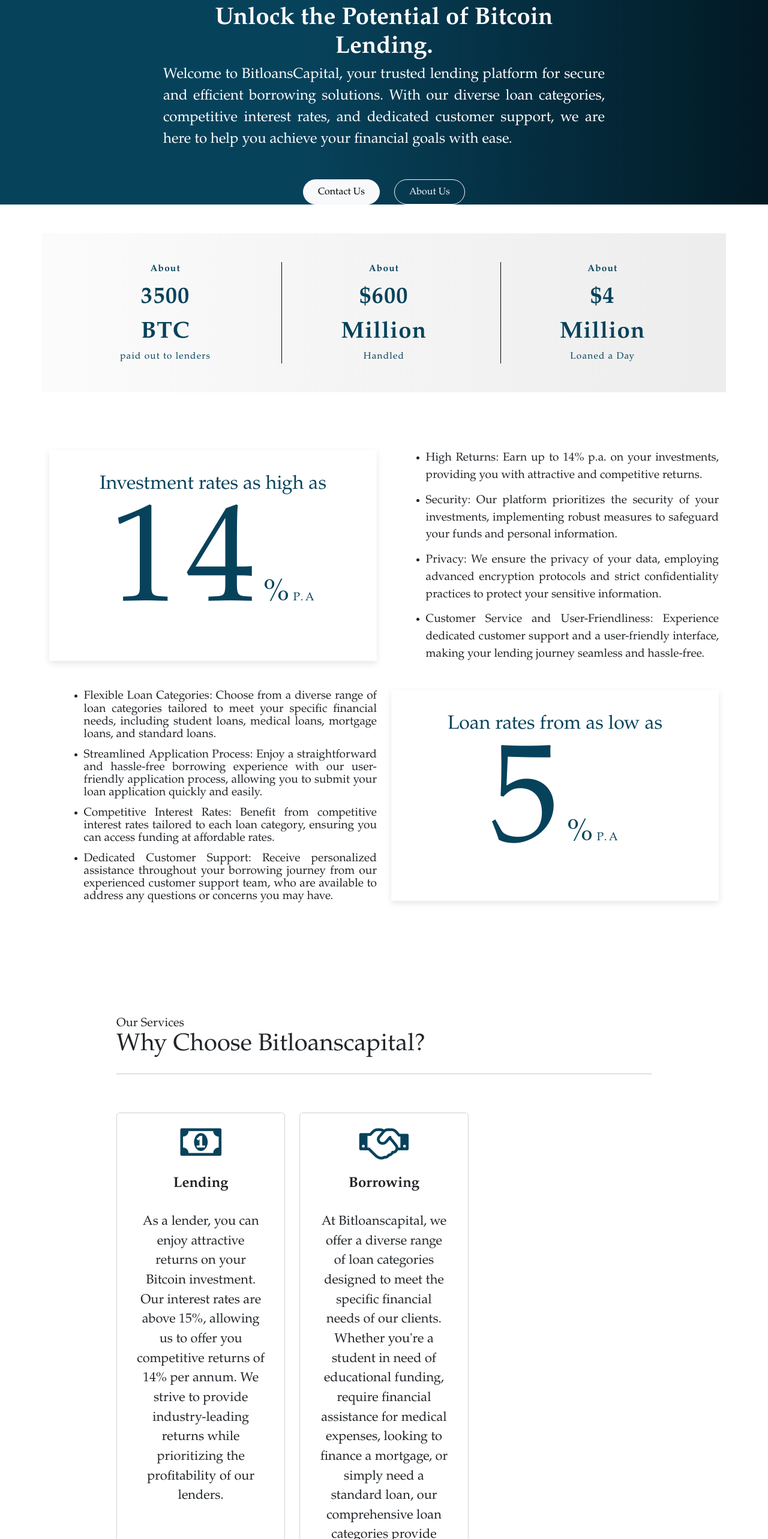
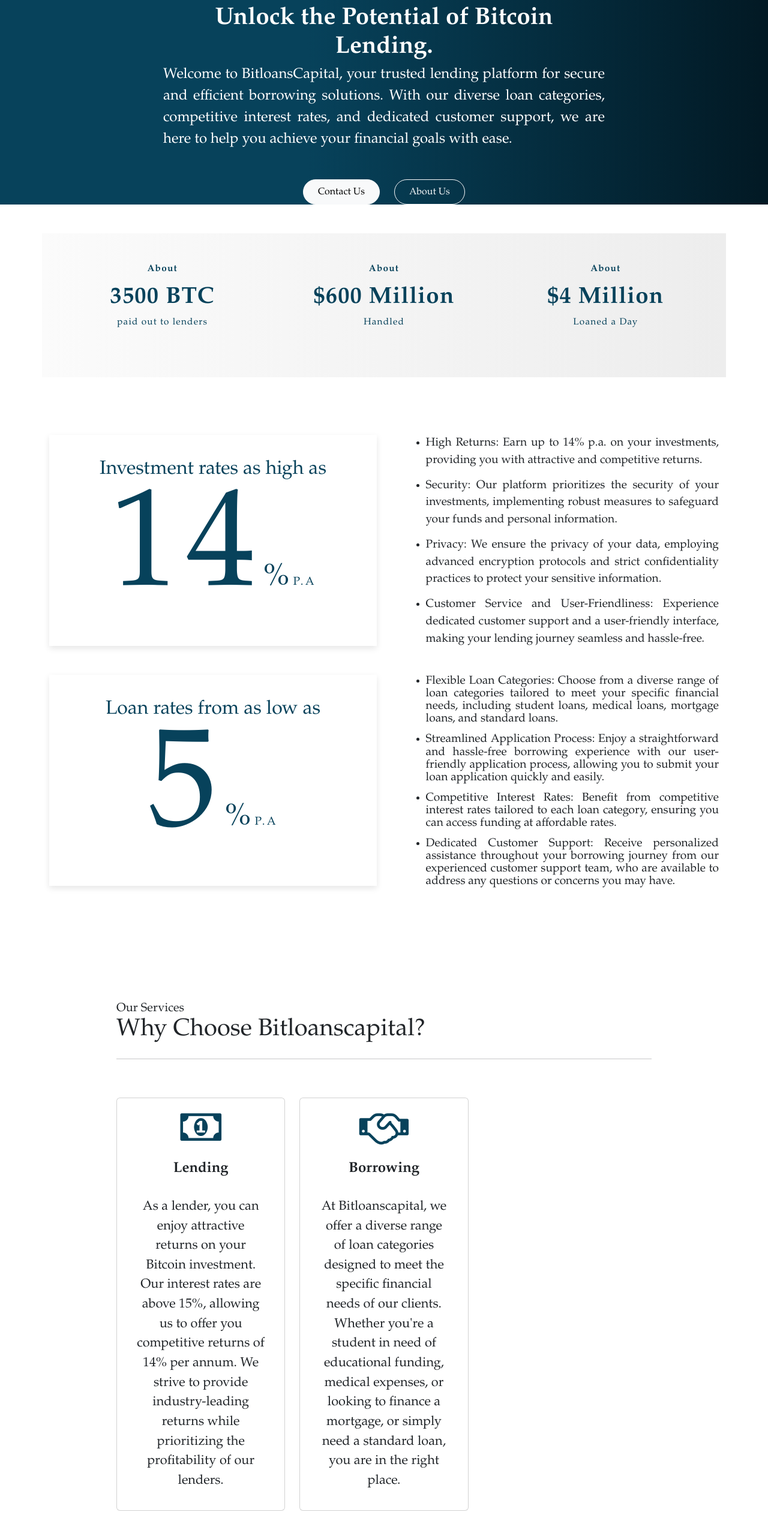
Before and after one commit to eldavido7/bitloan, a React (Create React App) app: page / in a window 1280 px wide. Shown: the part 234-2800 px from the top of the page at 60% size. Built offline with nearby package versions, Linux system fonts and the light colour scheme.

Commit message:
finally vertical responsive grid

```diff
--- a/package.json
+++ b/package.json
@@ -4,7 +4,10 @@
   "version": "0.1.0",
   "private": true,
   "dependencies": {
+    "@emotion/react": "^11.11.1",
+    "@emotion/styled": "^11.11.0",
     "@fortawesome/fontawesome-free": "^6.4.0",
+    "@mui/material": "^5.13.5",
     "@testing-library/jest-dom": "^5.16.5",
     "@testing-library/react": "^13.4.0",
     "@testing-library/user-event": "^13.5.0",
--- a/src/components/Home.jsx
+++ b/src/components/Home.jsx
@@ -1,6 +1,16 @@
-import React from 'react'
+import * as React from 'react';
+import Grid from '@mui/material/Grid';
+import FormLabel from '@mui/material/FormLabel';
+import FormControl from '@mui/material/FormControl';
+import FormControlLabel from '@mui/material/FormControlLabel';
+import { Typography } from '@mui/material';
+import RadioGroup from '@mui/material/RadioGroup';
+import Radio from '@mui/material/Radio';
+import Paper from '@mui/material/Paper';
+
 
 export default function Home() {
+
     return (
         <div>
             <section id="home">
@@ -40,160 +50,118 @@
             <section id='added1'>
                 <div className="container my-5 py-5"
                     style={{
-                        display: 'flex',
-                        flexDirection: 'row',
-                        justifyContent: 'center',
-                        alignItems: 'center',
+                        display: 'grid',
+                        gridTemplateColumns: 'repeat(auto-fit, minmax(200px, 1fr))',
+                        gap: '1rem',
                         background: 'linear-gradient(to right, #fbfbfb, #ededed)',
-                        height: 'max(30vh, 10rem) 15rem',
+                        minHeight: '30vh',
                         width: '100%',
-                        padding: 'max(3vh, 1rem) 1.5rem',
+                        padding: '3vh 1.5rem',
                         boxSizing: 'border-box',
                         fontFamily: 'Garamond, serif',
-                    }}
-                >
-                    <div className="row"
-                        style={{
-                            flex: 1,
-                            display: 'flex',
-                            flexDirection: 'column',
-                            justifyContent: 'center',
-                            alignItems: 'center',
-                            borderRight: '0.1vw solid black',
                         textAlign: 'center',
                     }}
                 >
-                        <div className="col-md-6">
-
+                    <div className="item">
                         <div
                             style={{
-                                    fontSize: '1.2vw', // 1.2% of the viewport width
+                                fontSize: '1.2vw',
                                 fontWeight: 'bold',
                                 color: '#07425b',
-                                    marginBottom: '1vh', // 1% of the viewport height
-                                    letterSpacing: '0.15vh', // 0.15% of the viewport height
+                                marginBottom: '1vh',
+                                letterSpacing: '0.15vh',
                             }}
                         >
                             About
                         </div>
                         <div
                             style={{
-                                    fontSize: '3vw', // 3% of the viewport width
+                                fontSize: '3vw',
                                 fontWeight: 'bold',
                                 color: '#07425b',
-                                    letterSpacing: '0.15vh', // 0.15% of the viewport height
+                                letterSpacing: '0.15vh',
                             }}
                         >
                             3500 BTC
                         </div>
                         <div
                             style={{
-                                    fontSize: '1.2vw', // 1.2% of the viewport width
+                                fontSize: '1.2vw',
                                 fontWeight: 'normal',
                                 color: '#07425b',
-                                    letterSpacing: '0.15vh', // 0.15% of the viewport height
+                                letterSpacing: '0.15vh',
                             }}
                         >
                             paid out to lenders
                         </div>
                     </div>
 
-                    </div>
-
-                    <div className="row"
-                        style={{
-                            flex: 1,
-                            display: 'flex',
-                            flexDirection: 'column',
-                            justifyContent: 'center',
-                            alignItems: 'center',
-                            borderRight: '0.1vw solid black',
-                            textAlign: 'center',
-                        }}
-                    >
-                        <div className="col-md-6">
-
+                    <div className="item">
                         <div
                             style={{
-                                    fontSize: '1.2vw', // 1.2% of the viewport width
+                                fontSize: '1.2vw',
                                 fontWeight: 'bold',
                                 color: '#07425b',
-                                    marginBottom: '1vh', // 1% of the viewport height
-                                    letterSpacing: '0.15vh', // 0.15% of the viewport height
+                                marginBottom: '1vh',
+                                letterSpacing: '0.15vh',
                             }}
                         >
                             About
                         </div>
                         <div
                             style={{
-                                    fontSize: '3vw', // 3% of the viewport width
+                                fontSize: '3vw',
                                 fontWeight: 'bold',
                                 color: '#07425b',
-                                    letterSpacing: '0.15vh', // 0.15% of the viewport height
+                                letterSpacing: '0.15vh',
                             }}
                         >
                             $600 Million
                         </div>
                         <div
                             style={{
-                                    fontSize: '1.2vw', // 1.2% of the viewport width
+                                fontSize: '1.2vw',
                                 fontWeight: 'normal',
                                 color: '#07425b',
-                                    letterSpacing: '0.15vh', // 0.15% of the viewport height
+                                letterSpacing: '0.15vh',
                             }}
                         >
                             Handled
                         </div>
                     </div>
 
-                    </div>
-
-                    <div className="row"
-                        style={{
-                            flex: 1,
-                            display: 'flex',
-                            flexDirection: 'column',
-                            justifyContent: 'center',
-                            alignItems: 'center',
-
-                            textAlign: 'center',
-                        }}
-                    >
-                        <div className="col-md-6">
-
+                    <div className="item">
                         <div
                             style={{
-                                    fontSize: '1.2vw', // 1.2% of the viewport width
+                                fontSize: '1.2vw',
                                 fontWeight: 'bold',
                                 color: '#07425b',
-                                    marginBottom: '1vh', // 1% of the viewport height
-                                    letterSpacing: '0.15vh', // 0.15% of the viewport height
+                                marginBottom: '1vh',
+                                letterSpacing: '0.15vh',
                             }}
                         >
                             About
                         </div>
                         <div
                             style={{
-                                    fontSize: '3vw', // 3% of the viewport width
+                                fontSize: '3vw',
                                 fontWeight: 'bold',
                                 color: '#07425b',
-                                    letterSpacing: '0.15vh', // 0.15% of the viewport height
+                                letterSpacing: '0.15vh',
                             }}
                         >
                             $4 Million
                         </div>
                         <div
                             style={{
-                                    fontSize: '1.2vw', // 1.2% of the viewport width
+                                fontSize: '1.2vw',
                                 fontWeight: 'normal',
                                 color: '#07425b',
-                                    letterSpacing: '0.15vh', // 0.15% of the viewport height
+                                letterSpacing: '0.15vh',
                             }}
                         >
                             Loaned a Day
                         </div>
-                        </div>
-
                     </div>
                 </div>
             </section>
@@ -227,17 +195,6 @@
                         </div>
 
                         <div className="col-md-6">
-                            <div style={{ flex: 1, paddingLeft: '2vw' }}>
-                                <ul style={{ fontSize: '1.5vw', lineHeight: 1.1 }}>
-                                    <li style={{ marginBottom: '1vw', textAlign: 'justify' }}>Flexible Loan Categories: Choose from a diverse range of loan categories tailored to meet your specific financial needs, including student loans, medical loans, mortgage loans, and standard loans.</li>
-                                    <li style={{ marginBottom: '1vw', textAlign: 'justify' }}>Streamlined Application Process: Enjoy a straightforward and hassle-free borrowing experience with our user-friendly application process, allowing you to submit your loan application quickly and easily.</li>
-                                    <li style={{ marginBottom: '1vw', textAlign: 'justify' }}>Competitive Interest Rates: Benefit from competitive interest rates tailored to each loan category, ensuring you can access funding at affordable rates.</li>
-                                    <li style={{ marginBottom: '1vw', textAlign: 'justify' }}>Dedicated Customer Support: Receive personalized assistance throughout your borrowing journey from our experienced customer support team, who are available to address any questions or concerns you may have.</li>
-                                </ul>
-                            </div>
-                        </div>
-
-                        <div className="col-md-6">
                             <div style={{ display: 'flex', alignItems: 'center', justifyContent: 'center', backgroundColor: 'white', fontFamily: 'Garamond, serif', color: '#07425b', padding: '3vw', boxShadow: '0px 4px 10px rgba(0, 0, 0, 0.1)' }}>
                                 <div style={{ flex: 1, textAlign: 'center' }}>
                                     <h2 style={{ fontSize: '2.5vw', marginBottom: '0.5vw' }}>Loan rates from as low as</h2>
@@ -249,6 +206,18 @@
                             <br></br>
                             <br></br>
                         </div>
+
+                        <div className="col-md-6">
+                            <div style={{ flex: 1, paddingLeft: '2vw' }}>
+                                <ul style={{ fontSize: '1.5vw', lineHeight: 1.1 }}>
+                                    <li style={{ marginBottom: '1vw', textAlign: 'justify' }}>Flexible Loan Categories: Choose from a diverse range of loan categories tailored to meet your specific financial needs, including student loans, medical loans, mortgage loans, and standard loans.</li>
+                                    <li style={{ marginBottom: '1vw', textAlign: 'justify' }}>Streamlined Application Process: Enjoy a straightforward and hassle-free borrowing experience with our user-friendly application process, allowing you to submit your loan application quickly and easily.</li>
+                                    <li style={{ marginBottom: '1vw', textAlign: 'justify' }}>Competitive Interest Rates: Benefit from competitive interest rates tailored to each loan category, ensuring you can access funding at affordable rates.</li>
+                                    <li style={{ marginBottom: '1vw', textAlign: 'justify' }}>Dedicated Customer Support: Receive personalized assistance throughout your borrowing journey from our experienced customer support team, who are available to address any questions or concerns you may have.</li>
+                                </ul>
+                            </div>
+                        </div>
+
                     </div>
                 </div>
             </section>
@@ -257,7 +226,7 @@
 
             <section id="service">
                 <div className="container my-5 py-5">
-                    <div className="row" style={{ margin: '100px', marginTop: '0', marginBottom: '0'}}>
+                    <div className="row" style={{ margin: '100px', marginTop: '0', marginBottom: '0' }}>
                         <div className="col-12">
                             <h3 className="fs-5 text-left mb-0">Our Services </h3>
                             <h1 className="display-6 text-left mb-4">Why Choose Bitloanscapital?</h1>
@@ -265,7 +234,7 @@
                         </div>
                     </div>
 
-                    <div className="row mt-5" style={{ margin: '100px', marginTop: '0', marginBottom: '0'}}>
+                    <div className="row mt-5" style={{ margin: '100px', marginTop: '0', marginBottom: '0' }}>
                         <div className="col-md-4">
                             <a href='/lend' style={{ textDecoration: 'none' }}>
                                 <div className="card p-3 h-100">
@@ -289,11 +258,10 @@
                                     <h5 className="card-title text-center mb-3 fs-4 fw-bold">Borrowing
                                     </h5>
                                     <div className="card-body text-left">
-                                        <p className="card-text text-center lead" style={{ fontSize: '1.7vw' }}>At Bitloanscapital, we offer a diverse range of loan categories designed to meet the specific financial needs of our clients.
-                                            Whether you're a student in need of educational funding, require financial assistance for medical expenses, looking to finance
-                                            a mortgage, or simply need a standard loan, our comprehensive loan categories provide flexible and competitive options. With
-                                            attractive interest rates and collateral requirements, Bitloanscapital is the ideal choice for borrowers seeking efficient and
-                                            secure lending solutions.
+                                        <p className="card-text text-center lead" style={{ fontSize: '1.7vw' }}>At Bitloanscapital, we offer a diverse range of loan categories
+                                            designed to meet the specific financial needs of our clients.
+                                            Whether you're a student in need of educational funding, medical expenses, or looking to finance
+                                            a mortgage, or simply need a standard loan, you are in the right place.
                                         </p>
                                     </div>
                                 </div>
@@ -316,9 +284,9 @@
                         </div>
                     </div>
 
-                    <div className="row" style={{ margin: '100px', marginTop: '0', marginBottom: '0'}}>
+                    <div className="row" style={{ margin: '100px', marginTop: '0', marginBottom: '0' }}>
                         <div className="col-12">
-                            <h1 className="display-6 text-left mb-4"><i className="fa fa-book me-2" style={{ color: '#07425b'  }}></i> Flexible Terms and Conditions</h1>
+                            <h1 className="display-6 text-left mb-4"><i className="fa fa-book me-2" style={{ color: '#07425b' }}></i> Flexible Terms and Conditions</h1>
                             <h3 className="display-8 text-left mb-4">Unlike automated crypto lending platforms, our terms and
                                 conditions are set by the company and frequently updated based on community feedback.
                                 This flexibility allows us to adapt and meet the evolving needs of our clients. We take
@@ -336,7 +304,7 @@
                         </div>
                     </div>
 
-                    <div className="row" style={{ margin: '100px', marginTop: '0', marginBottom: '0'}}>
+                    <div className="row" style={{ margin: '100px', marginTop: '0', marginBottom: '0' }}>
                         <div className="col-12">
                             <h1 className="display-6 text-left mb-4"><i className="fa fa-universal-access me-2" style={{ color: '#07425b' }}></i>Global Accessibility</h1>
                             <h3 className="display-8 text-left mb-4">Bitloanscapital operates fully online, eliminating the need for physical
@@ -362,7 +330,7 @@
             {/* Loan Categories */}
             <section id="loan">
                 <div className="container my-5 py-5">
-                    <div className="row" style={{ margin: '100px', marginTop: '0', marginBottom: '0'}}>
+                    <div className="row" style={{ margin: '100px', marginTop: '0', marginBottom: '0' }}>
                         <div className="col-12">
                             <h1 className="display-6 text-center mb-4">Our Loan Categories</h1>
 
```
Also changed, not shown: 1 other file (tests, documents, lock files or other folders). Lines whose indentation alone changed are shown as unchanged.
